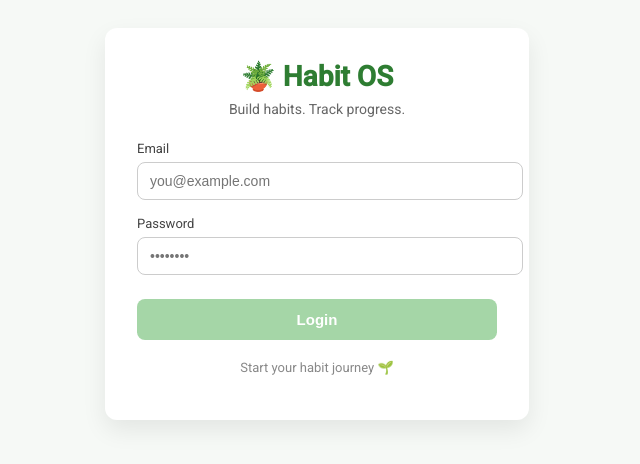
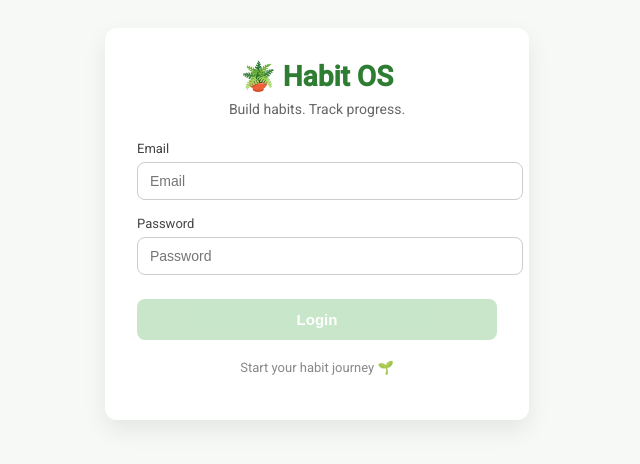
Before and after one commit to 123-Aditya/HabitOS, an Angular app in the folder habit-os-frontend/: page /login in a window 1280 px wide. Shown: the part 176-640 px from the top of the page, without its empty margins (323-963 px from the left). Built offline with nearby package versions, Linux system fonts and the light colour scheme.

Commit message:
Improving login page UI and validations

```diff
--- a/habit-os-frontend/src/app/auth/login/login.component.css
+++ b/habit-os-frontend/src/app/auth/login/login.component.css
@@ -88,3 +88,19 @@
   font-size: 13px;
   color: #888;
 }
+
+.error-box {
+  margin: 12px 0;
+  padding: 10px 12px;
+  background: #fdecea;
+  color: #b71c1c;
+  border-radius: 6px;
+  font-size: 14px;
+  text-align: center;
+  border: 1px solid #f5c6cb;
+}
+
+button:disabled {
+  opacity: 0.6;
+  cursor: not-allowed;
+}
--- a/habit-os-frontend/src/app/auth/login/login.component.html
+++ b/habit-os-frontend/src/app/auth/login/login.component.html
@@ -4,37 +4,48 @@
     <h1 class="app-title">🪴 Habit OS</h1>
     <p class="subtitle">Build habits. Track progress.</p>
 
-    <form (ngSubmit)="login()" #loginForm="ngForm">
-
+    <!-- Email -->
     <div class="form-group">
       <label>Email</label>
       <input
         type="email"
-          required
-          name="email"
-          [(ngModel)]="credentials.email"
-          placeholder="you@example.com" />
+        placeholder="Email"
+        [(ngModel)]="email"
+        [disabled]="loading"
+      />
+
+      <div *ngIf="email && !isEmailValid" class="error-box">
+        ⚠️ Email not valid. Please enter valid email address.
+      </div>
     </div>
 
+    <!-- Password -->
     <div class="form-group">
       <label>Password</label>
       <input
         type="password"
-          required
-          name="password"
-          [(ngModel)]="credentials.password"
-          placeholder="••••••••" />
+        placeholder="Password"
+        [(ngModel)]="password"
+        [disabled]="loading"
+      />
+
+      <div *ngIf="password && !isPasswordValid" class="error-box">
+        ⚠️ Please enter valid password.
+      </div>
     </div>
 
+    <!-- Error message -->
+    <div *ngIf="errorMessage" class="error-box">
+      ⚠️ {{ errorMessage }}
+    </div>
+
+    <!-- Button -->
     <button
         class="login-btn"
-        type="submit"
-        [disabled]="loading || !loginForm.valid">
-
-        {{ loading ? 'Logging in…' : 'Login' }}
+        (click)="login()"
+        [disabled]="loading || !isFormValid">
+        {{ loading ? 'Logging in...' : 'Login' }}
     </button>
-
-    </form>
 
     <p class="footer-text">
       Start your habit journey 🌱
--- a/habit-os-frontend/src/app/auth/login/login.component.ts
+++ b/habit-os-frontend/src/app/auth/login/login.component.ts
@@ -13,32 +13,60 @@ import { Router } from '@angular/router';
 })
 export class LoginComponent {
 
-  credentials = {
-    email: '',
-    password: ''
-  };
+  email = '';
+  password = '';
 
   loading = false;
+  errorMessage = '';
 
   constructor(
     private http: HttpClient,
     private router: Router
   ) {}
 
-  login() {
+  get isEmailValid(): boolean {
+    return (
+      this.email.endsWith('@gmail.com') ||
+      this.email.endsWith('@yahoo.com')
+    );
+  }
+
+  get isPasswordValid(): boolean {
+    return this.password.length >= 8;
+  }
+
+  get isFormValid(): boolean {
+    return this.isEmailValid && this.isPasswordValid;
+  }
+
+  login(): void {
+
+    if (!this.isFormValid)
+      return;
+
+    this.errorMessage = '';
     this.loading = true;
 
-    this.http.post<any>(
-      'http://localhost:8080/api/auth/login',
-      this.credentials
-    ).subscribe({
+    this.http.post<any>('http://localhost:8080/api/auth/login', {
+      email: this.email,
+      password: this.password
+    }).subscribe({
       next: res => {
         localStorage.setItem('token', res.token);
+        this.loading = false;
         this.router.navigate(['/dashboard']);
       },
-      error: () => {
-        alert('Invalid credentials');
+      error: err => {
         this.loading = false;
+
+        // Error messages
+        if (err.status === 401) {
+          this.errorMessage = 'Invalid email or password';
+        } else if (err.status === 0) {
+          this.errorMessage = 'Login failed.Please try again after some time.';
+        } else {
+          this.errorMessage = 'Something went wrong. Try again.';
+        }
       }
     });
   }
```
Lines whose indentation alone changed are shown as unchanged.
